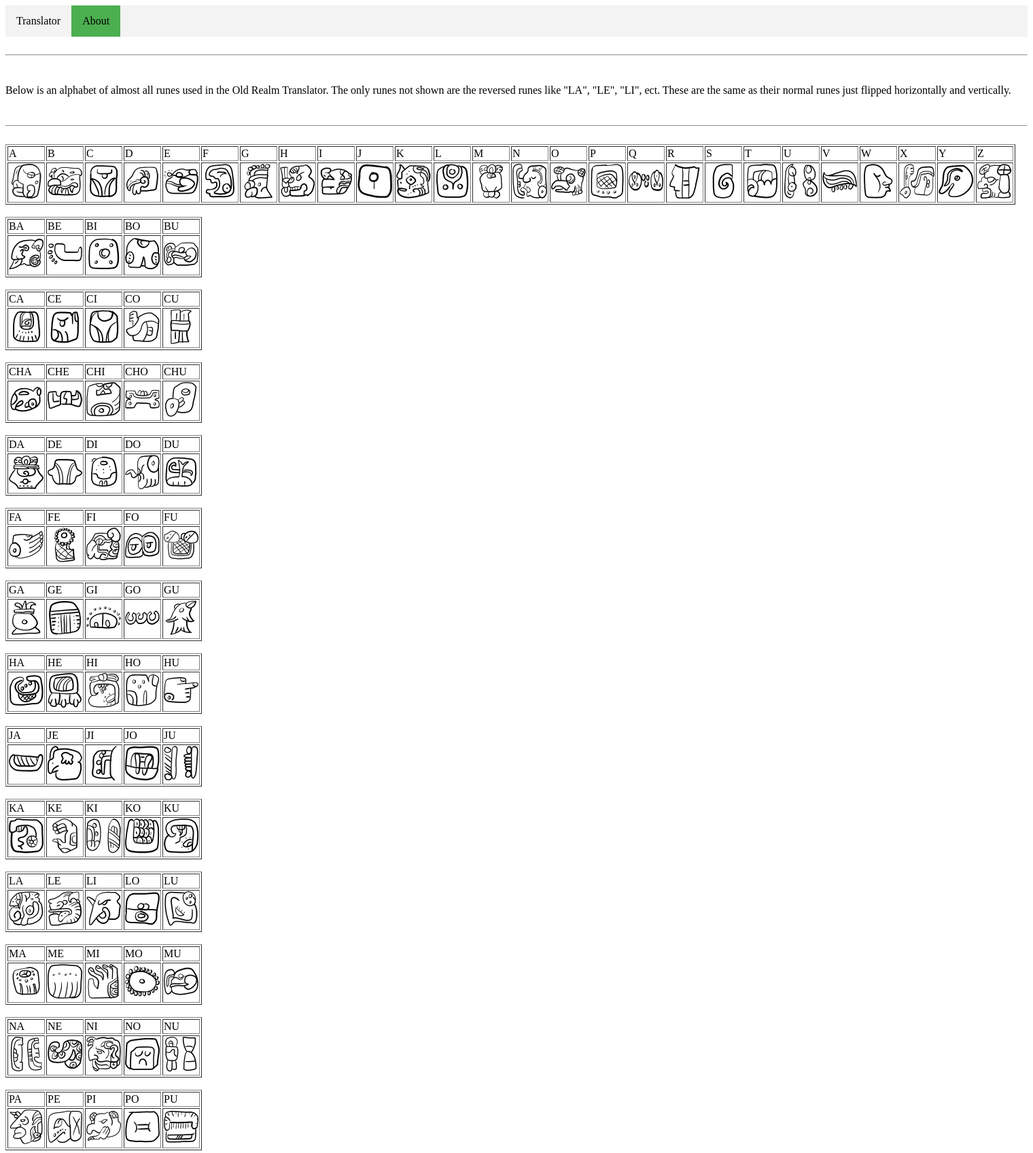
After one commit to Unconquered-Sun/OldRealmWriter, a Django app: page /about in a window 1520 px wide. The commit adds this page. Shown: the top 1696 px of the page at 68% size. Run offline with Django 3.2, Linux system fonts and the light colour scheme.

Commit message:
Added About page explaining each rune

```diff
--- /dev/null
+++ b/oldrealmwriter/static/oldrealmwriter/translator.css
@@ -0,0 +1,34 @@
+#runeInput{
+	text-align: center;
+}
+#runeDir{
+	text-align: center;
+}
+
+ul {
+  list-style-type: none;
+  margin: 0;
+  padding: 0;
+  overflow: hidden;
+  background-color: #f3f3f3;
+}
+
+li {
+  float: left;
+}
+
+li a {
+  display: block;
+  color: black;
+  text-align: center;
+  padding: 14px 16px;
+  text-decoration: none;
+}
+
+li a:hover:not(.active) {
+  background-color: #666;
+}
+
+.active {
+  background-color: #4CAF50;
+}
--- /dev/null
+++ b/oldrealmwriter/templates/oldrealmwriter/about.html
@@ -0,0 +1,110 @@
+{%load staticfiles%}
+<!DOCTYPE html>
+<html>
+<head>
+	<link rel="stylesheet" href="{% static "oldrealmwriter/translator.css" %}">
+	<title>About the Old Realm Translator</title>
+</head>
+<body>
+	<ul>
+		<li><a href="/">Translator</a></li>
+		<li><a class="active" href="/about">About</a></li>
+	</ul>
+	<br>
+	<hr>
+	<br/>
+	<div id="mainTables">
+		<p>
+			Below is an alphabet of almost all runes used in the Old Realm Translator. The only runes not shown are the reversed runes like "LA", "LE", "LI", ect. These are the same as their normal runes just flipped horizontally and vertically.
+		</p>
+		<br><hr><br>
+		<table id="alphabet" border="1">
+			<tr>
+				<td>A</td>
+				<td>B</td>
+				<td>C</td>
+				<td>D</td>
+				<td>E</td>
+				<td>F</td>
+				<td>G</td>
+				<td>H</td>
+				<td>I</td>
+				<td>J</td>
+				<td>K</td>
+				<td>L</td>
+				<td>M</td>
+				<td>N</td>
+				<td>O</td>
+				<td>P</td>
+				<td>Q</td>
+				<td>R</td>
+				<td>S</td>
+				<td>T</td>
+				<td>U</td>
+				<td>V</td>
+				<td>W</td>
+				<td>X</td>
+				<td>Y</td>
+				<td>Z</td>
+			</tr>
+			<tr>
+				<td><img src="{% static "oldrealmwriter/Letters/A.png" %}" height="51px" width="51px" ></td>
+				<td><img src="{% static "oldrealmwriter/Letters/B.png" %}" height="51px" width="51px" ></td>
+				<td><img src="{% static "oldrealmwriter/Letters/C.png" %}" height="51px" width="51px" ></td>
+				<td><img src="{% static "oldrealmwriter/Letters/D.png" %}" height="51px" width="51px" ></td>
+				<td><img src="{% static "oldrealmwriter/Letters/E.png" %}" height="51px" width="51px" ></td>
+				<td><img src="{% static "oldrealmwriter/Letters/F.png" %}" height="51px" width="51px" ></td>
+				<td><img src="{% static "oldrealmwriter/Letters/G.png" %}" height="51px" width="51px" ></td>
+				<td><img src="{% static "oldrealmwriter/Letters/H.png" %}" height="51px" width="51px" ></td>
+				<td><img src="{% static "oldrealmwriter/Letters/I.png" %}" height="51px" width="51px" ></td>
+				<td><img src="{% static "oldrealmwriter/Letters/J.png" %}" height="51px" width="51px" ></td>
+				<td><img src="{% static "oldrealmwriter/Letters/K.png" %}" height="51px" width="51px" ></td>
+				<td><img src="{% static "oldrealmwriter/Letters/L.png" %}" height="51px" width="51px" ></td>
+				<td><img src="{% static "oldrealmwriter/Letters/M.png" %}" height="51px" width="51px" ></td>
+				<td><img src="{% static "oldrealmwriter/Letters/N.png" %}" height="51px" width="51px" ></td>
+				<td><img src="{% static "oldrealmwriter/Letters/O.png" %}" height="51px" width="51px" ></td>
+				<td><img src="{% static "oldrealmwriter/Letters/P.png" %}" height="51px" width="51px" ></td>
+				<td><img src="{% static "oldrealmwriter/Letters/Q.png" %}" height="51px" width="51px" ></td>
+				<td><img src="{% static "oldrealmwriter/Letters/R.png" %}" height="51px" width="51px" ></td>
+				<td><img src="{% static "oldrealmwriter/Letters/S.png" %}" height="51px" width="51px" ></td>
+				<td><img src="{% static "oldrealmwriter/Letters/T.png" %}" height="51px" width="51px" ></td>
+				<td><img src="{% static "oldrealmwriter/Letters/U.png" %}" height="51px" width="51px" ></td>
+				<td><img src="{% static "oldrealmwriter/Letters/V.png" %}" height="51px" width="51px" ></td>
+				<td><img src="{% static "oldrealmwriter/Letters/W.png" %}" height="51px" width="51px" ></td>
+				<td><img src="{% static "oldrealmwriter/Letters/X.png" %}" height="51px" width="51px" ></td>
+				<td><img src="{% static "oldrealmwriter/Letters/Y.png" %}" height="51px" width="51px" ></td>
+				<td><img src="{% static "oldrealmwriter/Letters/Z.png" %}" height="51px" width="51px" ></td>
+			</tr>
+		</table>
+		{% for letter in syllables %}
+		<br>
+		<table id="{{letter}}Runes" border="1">
+			<tr>
+				<td>{{letter}}A</td>
+				<td>{{letter}}E</td>
+				<td>{{letter}}I</td>
+				<td>{{letter}}O</td>
+				<td>{{letter}}U</td>
+			</tr>
+			<tr>
+				{% with 'oldrealmwriter/Letters/'|add:letter|add:'A.png' as image_static %}
+				<td><img src='{% static image_static %}' height="51px" width="51px" ></td>
+				{% endwith %}
+				{% with 'oldrealmwriter/Letters/'|add:letter|add:'E.png' as image_static %}
+				<td><img src='{% static image_static %}' height="51px" width="51px" ></td>
+				{% endwith %}
+				{% with 'oldrealmwriter/Letters/'|add:letter|add:'I.png' as image_static %}
+				<td><img src='{% static image_static %}' height="51px" width="51px" ></td>
+				{% endwith %}
+				{% with 'oldrealmwriter/Letters/'|add:letter|add:'O.png' as image_static %}
+				<td><img src='{% static image_static %}' height="51px" width="51px" ></td>
+				{% endwith %}
+				{% with 'oldrealmwriter/Letters/'|add:letter|add:'U.png' as image_static %}
+				<td><img src='{% static image_static %}' height="51px" width="51px" ></td>
+				{% endwith %}
+			</tr>
+		</table>
+		{% endfor %}
+	</div>
+</body>
+</html>
--- a/oldrealmwriter/url.py
+++ b/oldrealmwriter/url.py
@@ -1,9 +1,10 @@
 from django.views.decorators.csrf import csrf_exempt
 from django.conf.urls import include, url
 from django.contrib import admin
-from .views import Main
+from .views import Main, About
 
 urlpatterns = [
 	url(r'^$', Main.as_view(), name="Main"),
 	url(r'^home/$', Main.as_view(), name="Main"),
+	url(r'^about$', About.as_view(), name="About")
 ]
--- a/oldrealmwriter/views.py
+++ b/oldrealmwriter/views.py
@@ -11,6 +11,10 @@ import math
 import base64
 from io import BytesIO
 import json
+
+class About(View):
+	def get(self,request):
+		return render(request, "oldrealmwriter/about.html", {"syllables":["B","C","CH","D","F","G","H","J","K","L","M","N","P","Q","R","S","T","V","W","X","Y","Z"]})
 
 # Create your views here.
 class Main(View):
```
Also changed, not shown: oldrealmwriter/templates/oldrealmwriter/home.html (+16 -3 lines).
